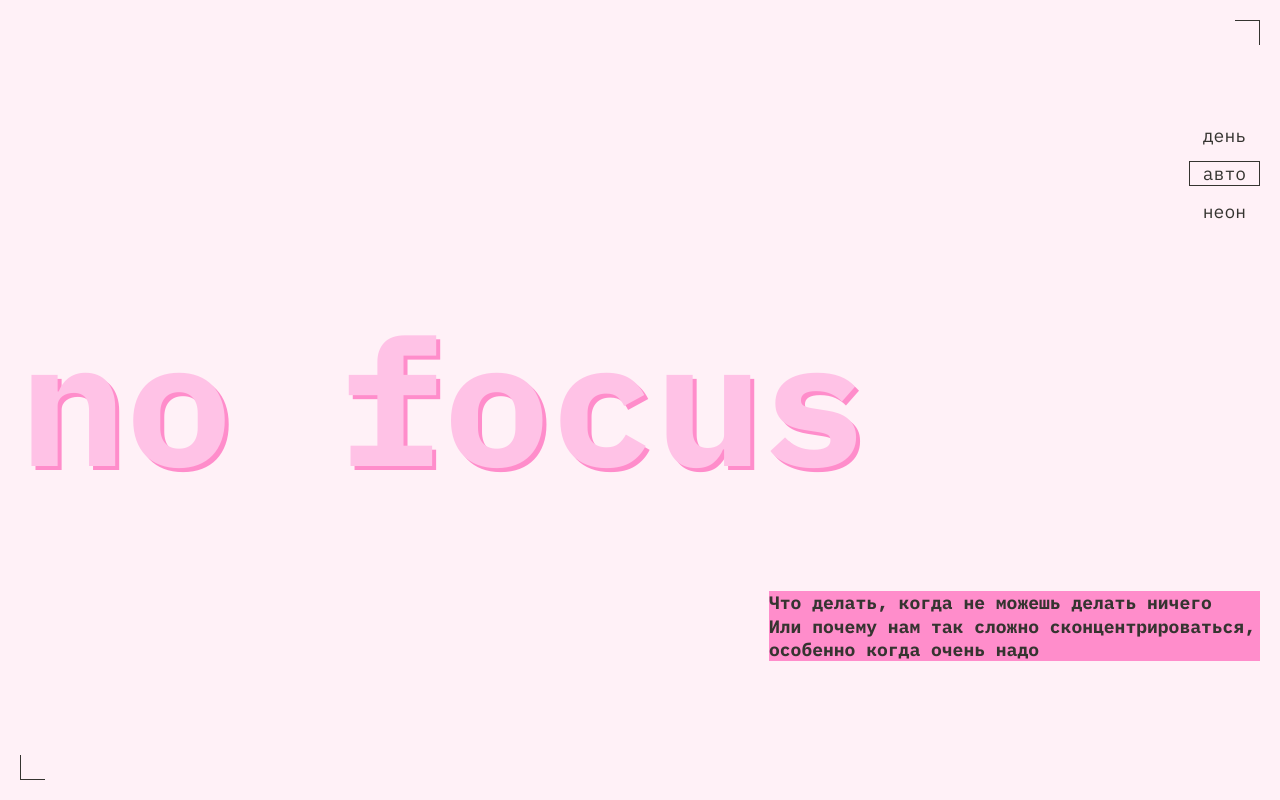
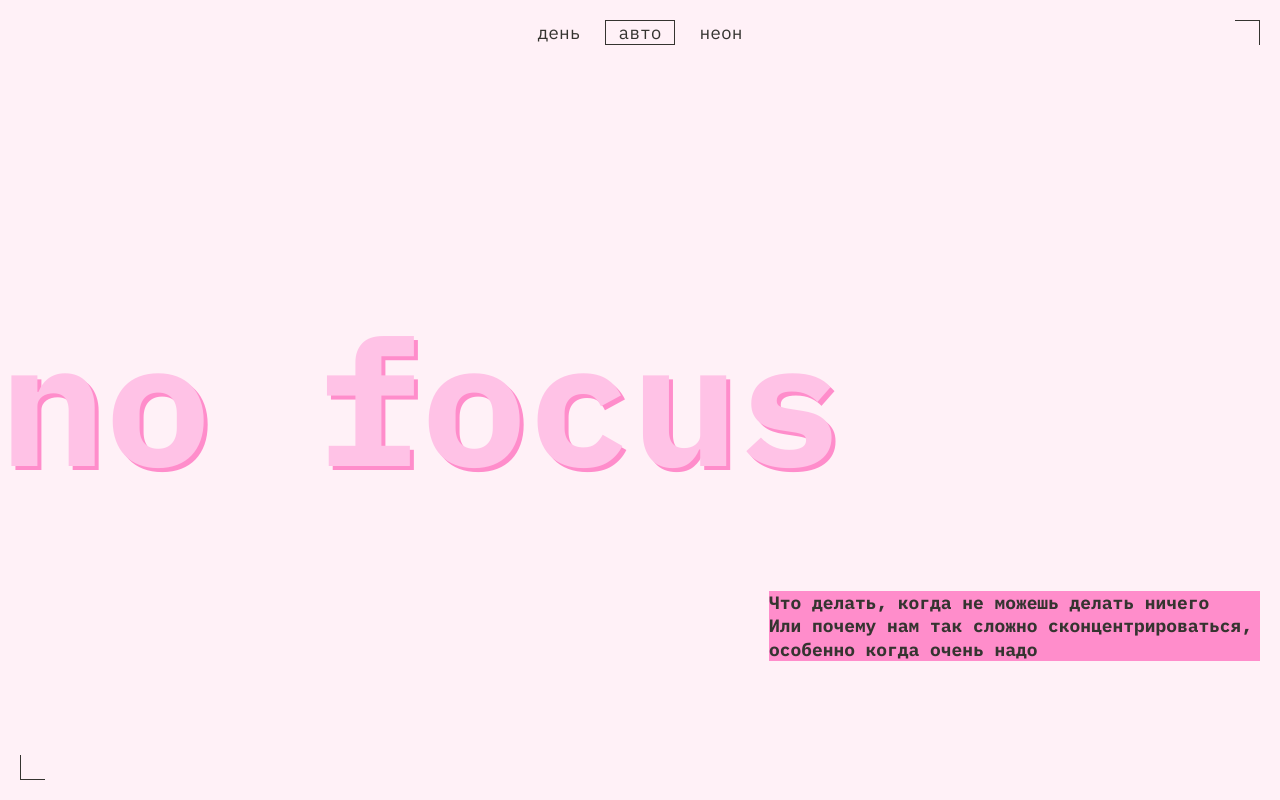
Before and after one commit to Fron4ick/slozhno-sosredotochitsya-ad, a plain HTML site: page index.html in a window 1280 px wide. Shown: the top 800 px of the page. Drawn offline with Linux system fonts and the light colour scheme.

Commit message:
Форматирование

```diff
--- a/styles/dark.css
+++ b/styles/dark.css
@@ -1,14 +1,14 @@
 .page.theme_dark {
-  --accent-color: #FF0070;
+  --accent-color: #ff0070;
   --bg-color: #000028;
-  --text-color: #F1B2CE;
-  --title-color: #DB00FF;
-  --decor-color: #FF0070;
-  --title-decor-bg: #FF0070;
+  --text-color: #f1b2ce;
+  --title-color: #db00ff;
+  --decor-color: #ff0070;
+  --title-decor-bg: #ff0070;
   --title-decor-text: #000028;
   --button-hover-border: rgba(255, 0, 112, 0.4);
-  --button-focus-border: #FF0070;
-  --link-shadow: #FF0070;
+  --button-focus-border: #ff0070;
+  --link-shadow: #ff0070;
   --bg-image: url("../images/cover-image-dark.png");
 }
 
@@ -18,20 +18,22 @@
 
 @media (prefers-color-scheme: dark) {
   :root {
-    --accent-color: #FF0070;
+    --accent-color: #ff0070;
     --bg-color: #000028;
-    --text-color: #F1B2CE;
-    --title-color: #DB00FF;
-    --decor-color: #FF0070;
-    --title-decor-bg: #FF0070;
+    --text-color: #f1b2ce;
+    --title-color: #db00ff;
+    --decor-color: #ff0070;
+    --title-decor-bg: #ff0070;
     --title-decor-text: #000028;
     --button-hover-border: rgba(255, 0, 112, 0.4);
-    --button-focus-border: #FF0070;
-    --link-shadow: #FF0070;
+    --button-focus-border: #ff0070;
+    --link-shadow: #ff0070;
     --bg-image: url("../images/cover-image-dark.png");
   }
 
   .header__rec {
     display: flex;
+    margin-right: -19px;
+    margin-top: 2px;
   }
 }
--- a/styles/style.css
+++ b/styles/style.css
@@ -48,16 +48,18 @@
     grid-template-rows: 1fr min-content 1fr;
 }
 
-/* Навигация с темами */
+/* Навигация с темами - МОБИЛЬНАЯ (вертикально справа) */
 .header__theme-menu {
     display: flex;
-  justify-content: center;
+    justify-content: flex-end;
 }
 
 .header__theme-menu-list {
     display: flex;
+    flex-direction: column;
+    align-items: flex-end;
+    gap: 13px;
     justify-content: center;
-  gap: var(--button-gap);
 }
 
 .header__theme-menu-button {
@@ -112,7 +114,6 @@
 
 /* Заголовок header */
 .header__title {
-  margin-left: calc(-1 * var(--padding-mobile));
     text-shadow: var(--title-shadow);
     font-size: var(--header-title-size);
     color: var(--title-color);
@@ -131,7 +132,7 @@
 }
 
 .header__text {
-  max-inline-size: var(--header-text-max-width-mobile);
+    max-inline-size: 491px;
     justify-self: end;
     align-self: center;
 }
@@ -145,7 +146,7 @@
     padding-block-start: var(--section-gap-mobile);
 }
 
-/* Секции */
+/* Секции - МОБИЛЬНАЯ версия (все в колонку) */
 .section {
     display: flex;
     flex-direction: column;
@@ -201,7 +202,7 @@
     border: 1px solid var(--text-color);
 }
 
-/* Галерея */
+/* Галерея - МОБИЛЬНАЯ (в колонку) */
 .gallery {
     display: flex;
     flex-direction: column;
@@ -244,10 +245,10 @@
     line-height: var(--header-title-line-height);
 }
 
-/* ========================================
-   МЕДИА-ЗАПРОСЫ ДЛЯ ПЛАНШЕТОВ (768px+)
-   ======================================== */
-@media (width >= 768px) {
+/* МЕДИА-ЗАПРОСЫ ДЛЯ ПЛАНШЕТОВ И ДЕСКТОПОВ (768px+) */
+@media (width >=768px) {
+
+    /* Padding для всех блоков */
     .header,
     .footer {
         padding: var(--padding-tablet);
@@ -265,6 +266,7 @@
         gap: var(--gallery-gap-tablet);
     }
 
+    /* Декоративные углы */
     .decorated-zone::before {
         top: var(--padding-tablet);
         right: var(--padding-tablet);
@@ -275,29 +277,33 @@
         left: var(--padding-tablet);
     }
 
+    /* REC элемент */
     .header__rec {
         top: var(--padding-tablet);
         right: calc(var(--padding-tablet) + 28px);
     }
 
+    /* ПЛАНШЕТ/ДЕСКТОП */
     .header__theme-menu {
-    justify-content: flex-end;
+        justify-content: center;
     }
 
     .header__theme-menu-list {
-    flex-direction: column;
-    align-items: flex-end;
-    gap: 13px;
+        flex-direction: row;
+        align-items: flex-start;
+        gap: var(--button-gap);
     }
 
+    /* Заголовки */
     .header__text {
         max-inline-size: var(--header-text-max-width-tablet);
     }
 
     .header__title {
-    margin-left: 0;
+        margin-left: -20px;
     }
 
+    /* Секции с gap для tablet */
     .section {
         gap: var(--content-gap-tablet);
     }
@@ -317,7 +323,7 @@
         grid-column: 2;
     }
 
-  /* Вторая секция - 3 колонки на планшете становится 1 колонка */
+    /* Вторая секция (section-wide) - в колонку на планшете */
     .section-wide .section__title {
         max-inline-size: 236px;
     }
@@ -333,7 +339,7 @@
         grid-column: 2;
     }
 
-  /* Галерея сетка */
+    /* Галерея grid */
     .gallery__images {
         display: grid;
         gap: var(--gallery-gap-tablet);
@@ -367,18 +373,18 @@
     }
 }
 
-/* МЕДИА-ЗАПРОСЫ ДЛЯ (1024px+)*/
-@media (width >= 1024px) {
+/* МЕДИА-ЗАПРОСЫ ДЛЯ ДЕСКТОПОВ (1024px+) */
+@media (width >=1024px) {
     .header__text {
         max-inline-size: var(--header-text-max-width-desktop);
     }
 
-  /* Первая секция - более узкая первая колонка */
+    /* Первая секция - более узкая первая колонка на десктопе */
     .section:first-of-type {
         grid-template-columns: 1fr 2fr;
     }
 
-  /* Вторая секция - 3 колонки для десктопа */
+    /* Вторая секция - 3 колонки для ДЕСКТОПА */
     .section-wide .section__content-wide {
         display: grid;
         grid-template-columns: repeat(3, 1fr);
@@ -389,7 +395,7 @@
         max-inline-size: 315px;
     }
 
-  /* Третья секция - более узкая первая колонка */
+    /* Третья секция - пропорции для десктопа */
     .section:nth-of-type(3) {
         grid-template-columns: 1fr 2fr;
     }
--- a/styles/variables.css
+++ b/styles/variables.css
@@ -14,7 +14,7 @@
 
     /* Шрифты */
     --font-family: 'IBM Plex Mono', monospace;
-  --font-size: 18px;
+    --font-size: 17.9px;
     --line-height: 23.4px;
     --font-weight-normal: 400;
     --font-weight-bold: 700;
@@ -50,11 +50,7 @@
     --button-border: 1px solid var(--decor-color);
     --button-border-transparent: 1px solid transparent;
 
-  /* Ширина контента */
-  --content-max-width: 1440px;
-  --content-min-width: 375px;
-
-  /* Отступы header */
+    /* Ширина контента header */
     --header-text-max-width-mobile: 355px;
     --header-text-max-width-tablet: 364px;
     --header-text-max-width-desktop: 491px;
@@ -66,15 +62,8 @@
     --gallery-gap-tablet: 20px;
 }
 
-@media (width >= 768px) {
+@media (width >=768px) {
     :root {
-    --padding-mobile: var(--padding-tablet);
         --header-title-size: var(--header-title-size-tablet);
     }
 }
-
-@media (width >= 1024px) {
-  :root {
-    --section-gap-mobile: var(--section-gap-desktop);
-  }
-}
```
Also changed, not shown: index.html (+53 -11 lines), styles/globals.css (indentation only), styles/light.css (indentation only). Lines whose indentation alone changed are shown as unchanged.
